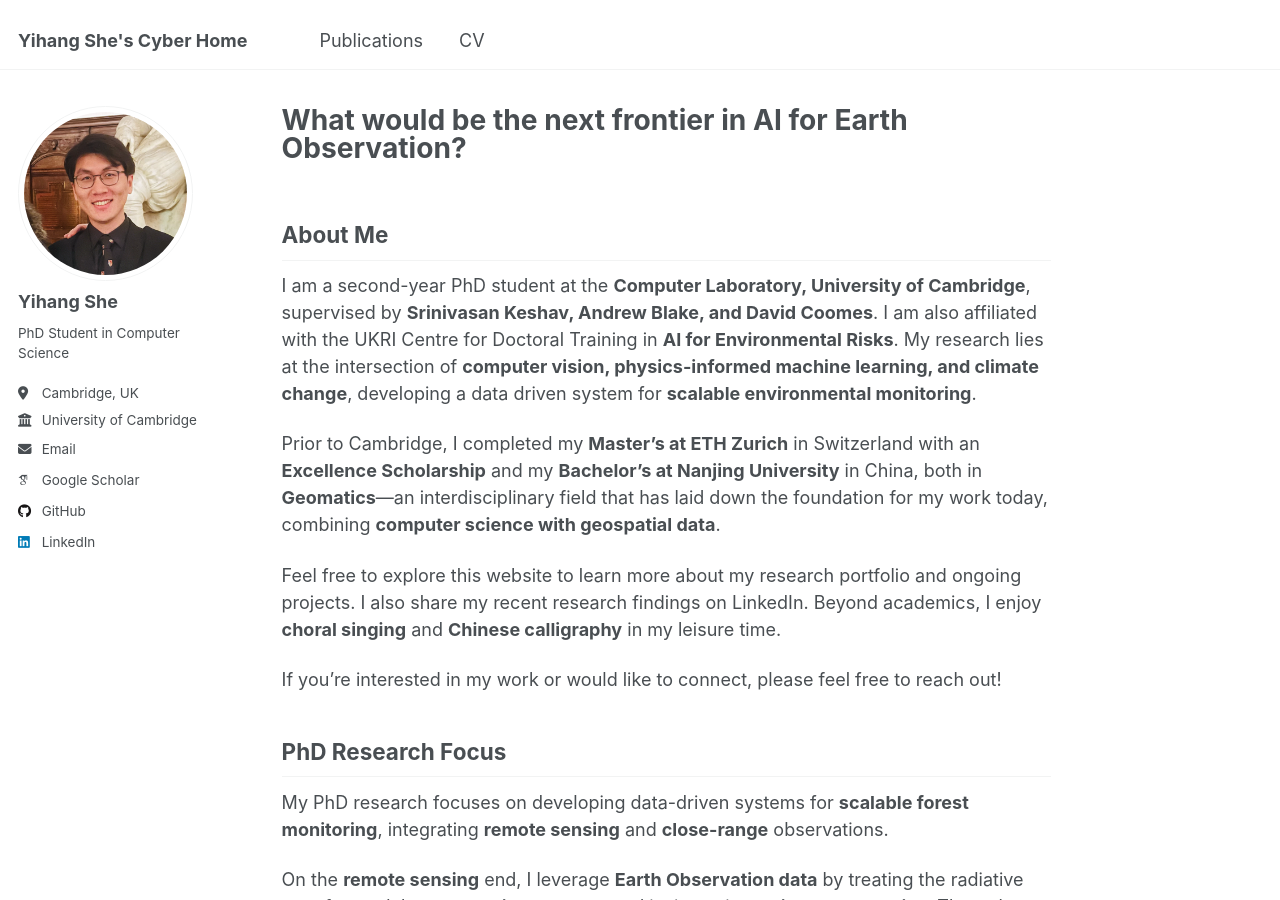
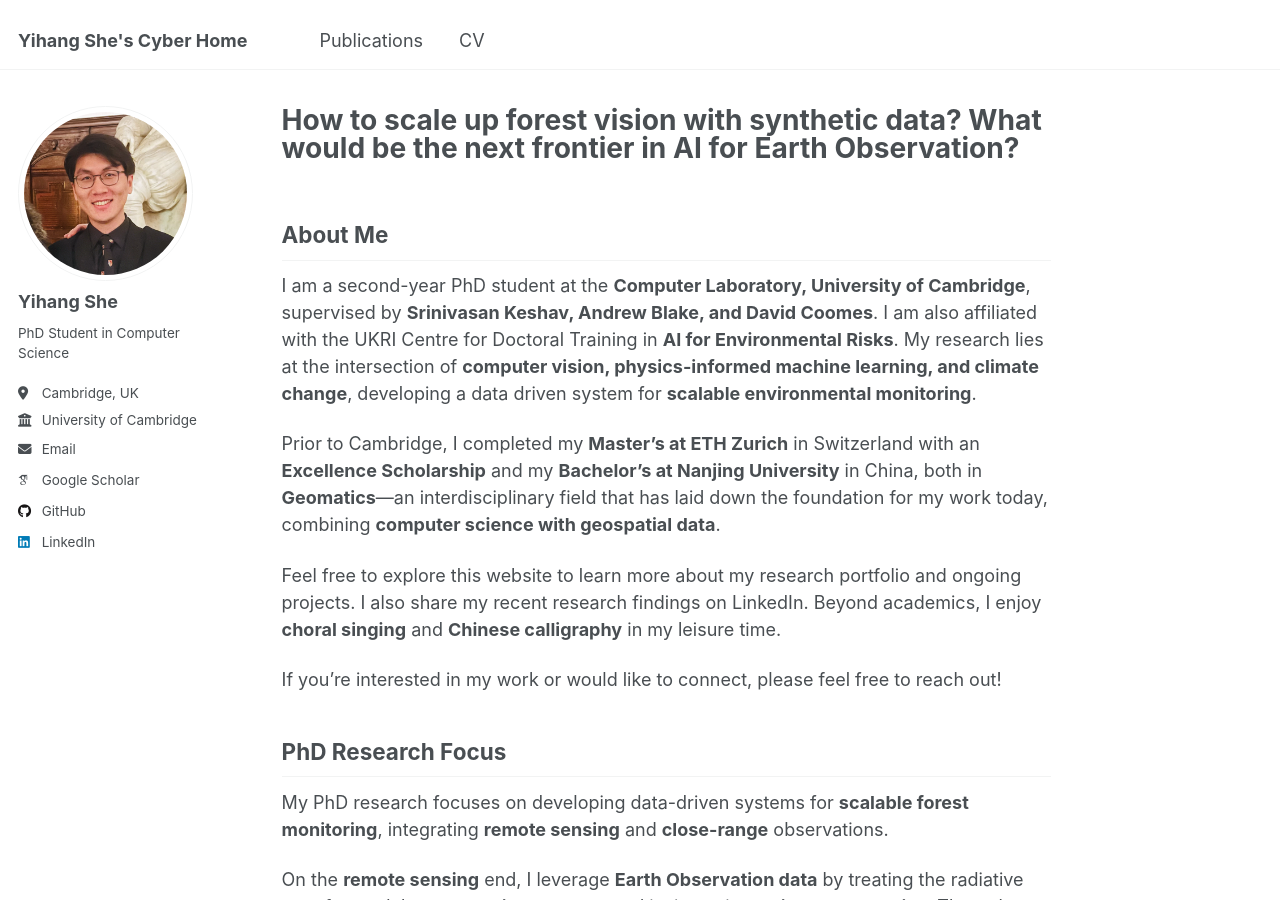
Before and after one commit to yihshe/yihshe.github.io, a Jekyll site: the page built from _pages/about.md, in a window 1280 px wide and 900 px high. Built offline with Jekyll 4.4.1, drawn with Linux system fonts in a browser that asks for light colours; some web fonts are replaced.

Commit message:
title updated

```diff
--- a/_pages/about.md
+++ b/_pages/about.md
@@ -1,6 +1,6 @@
 ---
 permalink: /
-title: "What would be the next frontier in AI for Earth Observation?"
+title: "How to scale up forest vision with synthetic data? What would be the next frontier in AI for Earth Observation?"
 author_profile: true
 redirect_from:
   - /about/
```
